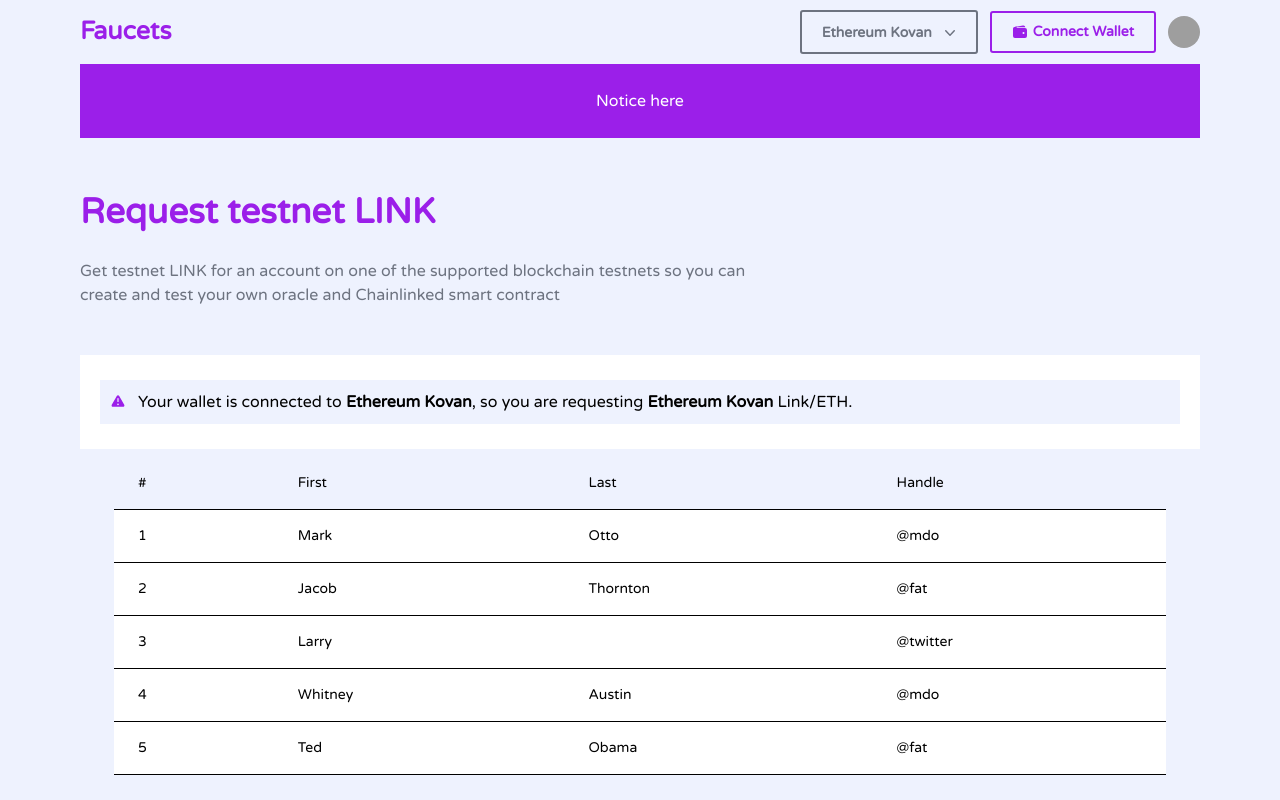
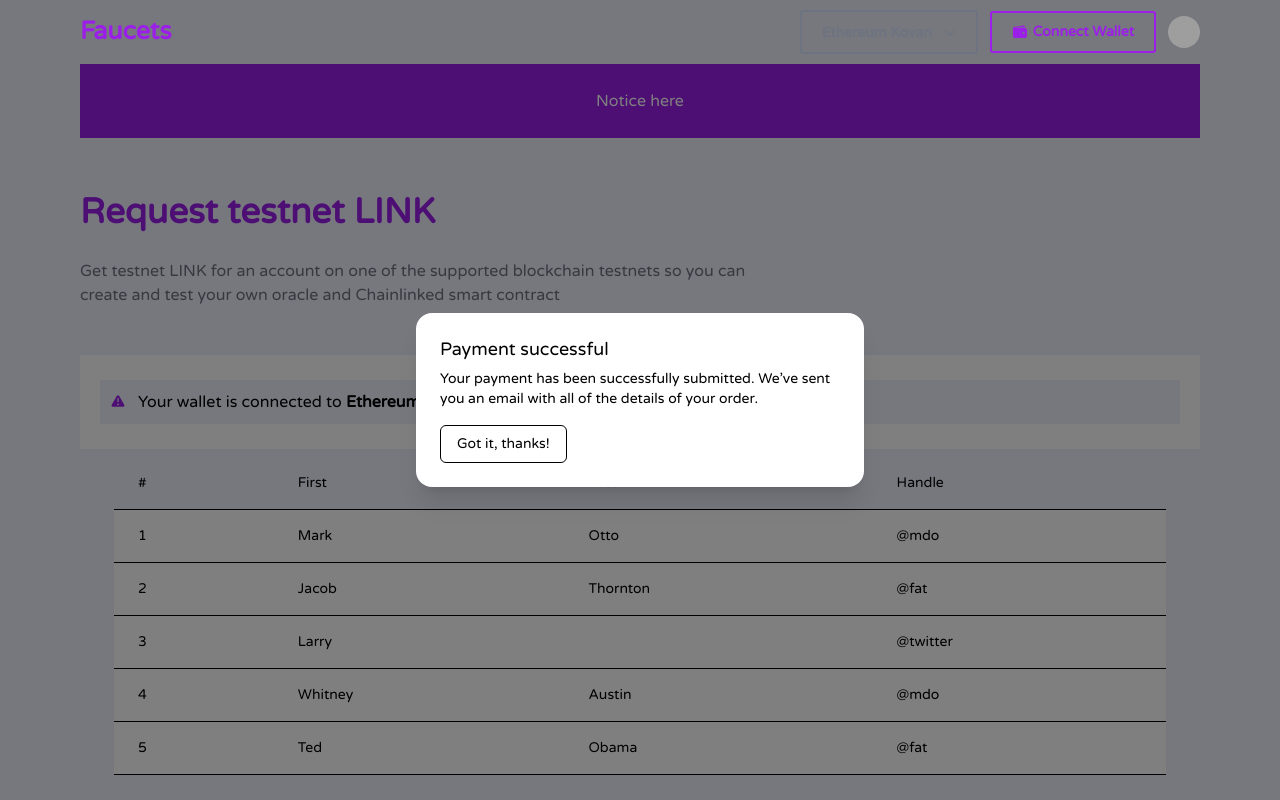
Before and after one commit to mdsuzayethossan/faucets, a React (Create React App) app: page / in a window 1280 px wide. Both pictures are taken after a click on the button "Connect Wallet". Built offline with nearby package versions, Linux system fonts and the light colour scheme; grey boxes are pictures that could not be loaded.

Commit message:
modal customize

```diff
--- /dev/null
+++ b/src/components/Modal.js
@@ -0,0 +1,68 @@
+import { Dialog, Transition } from "@headlessui/react";
+import { Fragment, useState } from "react";
+
+export default function MyModal({ modal, setModal }) {
+  let [isOpen, setIsOpen] = useState(modal);
+
+  function closeModal() {
+    setModal(false);
+  }
+  return (
+    <>
+      <Transition appear show={isOpen} as={Fragment}>
+        <Dialog as="div" className="relative z-10" onClose={closeModal}>
+          <Transition.Child
+            as={Fragment}
+            enter="ease-out duration-300"
+            enterFrom="opacity-0"
+            enterTo="opacity-100"
+            leave="ease-in duration-200"
+            leaveFrom="opacity-100"
+            leaveTo="opacity-0"
+          >
+            <div className="fixed inset-0 bg-black bg-opacity-25" />
+          </Transition.Child>
+
+          <div className="fixed inset-0 overflow-y-auto">
+            <div className="flex min-h-full items-center justify-center p-4 text-center">
+              <Transition.Child
+                as={Fragment}
+                enter="ease-out duration-300"
+                enterFrom="opacity-0 scale-95"
+                enterTo="opacity-100 scale-100"
+                leave="ease-in duration-200"
+                leaveFrom="opacity-100 scale-100"
+                leaveTo="opacity-0 scale-95"
+              >
+                <Dialog.Panel className="w-full max-w-md transform overflow-hidden rounded-2xl bg-white p-6 text-left align-middle shadow-xl transition-all">
+                  <Dialog.Title
+                    as="h3"
+                    className="text-lg font-medium leading-6 text-gray-900"
+                  >
+                    Payment successful
+                  </Dialog.Title>
+                  <div className="mt-2">
+                    <p className="text-sm text-gray-500">
+                      Your payment has been successfully submitted. We’ve sent
+                      you an email with all of the details of your order.
+                    </p>
+                  </div>
+
+                  <div className="mt-4">
+                    <button
+                      type="button"
+                      className="inline-flex justify-center rounded-md border border-transparent bg-blue-100 px-4 py-2 text-sm font-medium text-blue-900 hover:bg-blue-200 focus:outline-none focus-visible:ring-2 focus-visible:ring-blue-500 focus-visible:ring-offset-2"
+                      onClick={closeModal}
+                    >
+                      Got it, thanks!
+                    </button>
+                  </div>
+                </Dialog.Panel>
+              </Transition.Child>
+            </div>
+          </div>
+        </Dialog>
+      </Transition>
+    </>
+  );
+}
--- a/src/components/Navbar.js
+++ b/src/components/Navbar.js
@@ -1,10 +1,15 @@
 import React, { useState } from "react";
 import Example from "./Dropdown";
+import Modal from "./Modal";
 
 const Navbar = () => {
   const [userMenu, setUsermenu] = useState(false);
+  const [modal, setModal] = useState(false);
   return (
     <nav>
+      {modal && (
+        <div className="fixed top-0 bottom-0 right-0 left-0 bg-[rgba(0,0,0,0.5)]"></div>
+      )}
       <div>
         <div class="relative flex h-16 items-center justify-between">
           <div class="absolute inset-y-0 left-0 flex items-center sm:hidden">
@@ -61,8 +66,10 @@
             >
               <Example />
             </button>
+
             <button
               type="button"
+              onClick={() => setModal(!modal)}
               class="rounded-[3px] border-2 flex items-center text-primary py-[9px] px-[20px] cursor-pointer"
             >
               <svg
@@ -171,6 +178,7 @@
           </a>
         </div>
       </div>
+      {(modal && <Modal modal={modal} setModal={setModal} />) || ""}
     </nav>
   );
 };
```
